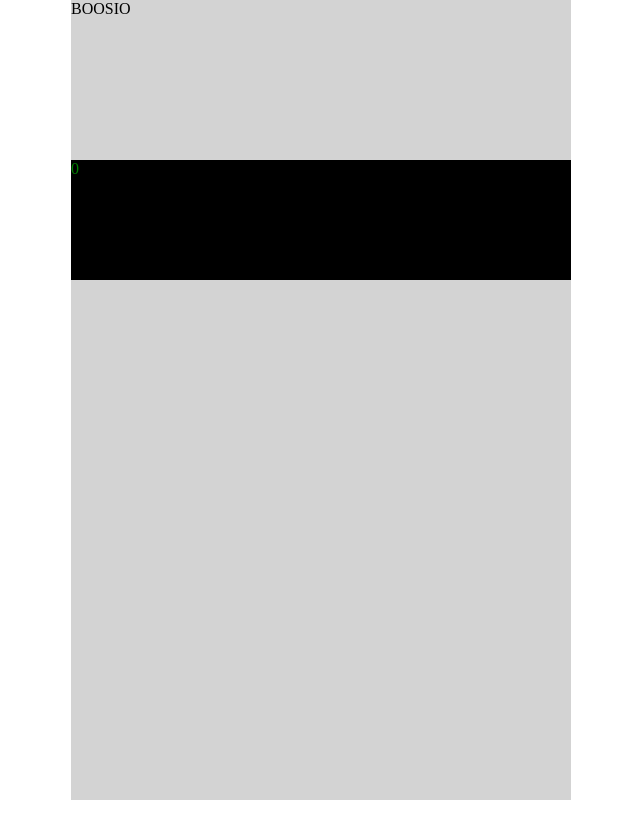
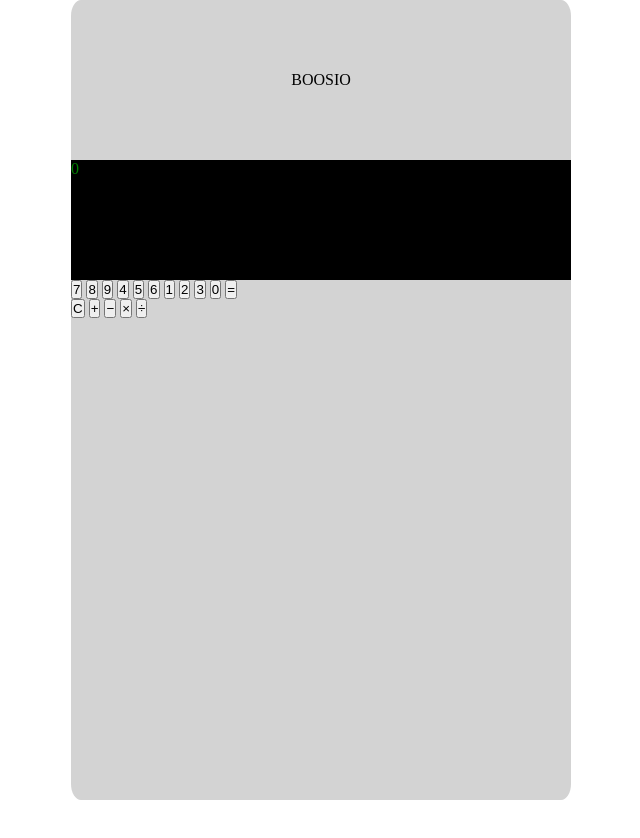
Before and after one commit to AlessandroPalumboDev/htmlcss-simple-calculator, a plain HTML site: page index.html in a window 1280 px wide. Shown: the whole page, without its empty margins (319-959 px from the left). Drawn offline with Linux system fonts and the light colour scheme.

Commit message:
[UPD]Add button

```diff
--- a/css/style.css
+++ b/css/style.css
@@ -17,6 +17,7 @@
     height: 800px;
     width: 500px;
     background-color: lightgray;
+    border-radius: 2%;
 }
 
 .top{
@@ -34,6 +35,14 @@
     height: 80%;
 }
 
+/* PROPRIETà TASTI */
+.grigio{
+    background-color: grey;
+}
+
+
+
+
 /* PROPRIETà FLEX */
 .d-flex{
     display: flex;
--- a/index.html
+++ b/index.html
@@ -9,17 +9,33 @@
 <body>
     <div class="center">
         <div class="calcolatrice ">
-            <div class="top">
-                BOOSIO
+            <div class="top d-flex j-content-center a-item-center">
+                <span>BOOSIO</span>
             </div>
             <div class="schermo">
                 <span class="digit">0</span>
             </div>
             <div class="tastiera">
                 <div class="tasti-grandi">
-
+                    <input type="button" value="7">
+                    <input type="button" value="8">
+                    <input type="button" value="9">
+                    <input type="button" value="4">
+                    <input type="button" value="5">
+                    <input type="button" value="6">
+                    <input type="button" value="1">
+                    <input type="button" value="2">
+                    <input type="button" value="3">
+                    <input type="button" value="0">
+                    <input type="button" value="&equals;">
                 </div>
                 <div class="tasti-piccoli">
+                    <input type="button" value="C">
+                    <input type="button" value="&plus;">
+                    <input type="button" value="&minus;">
+                    <input type="button" value="&times;">
+                    <input type="button" value="&divide;">
+
 
                 </div>
 
```
